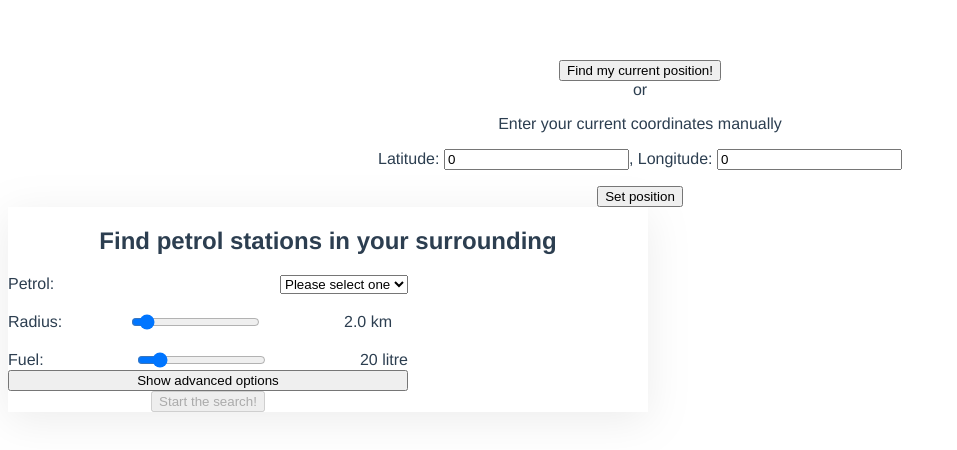
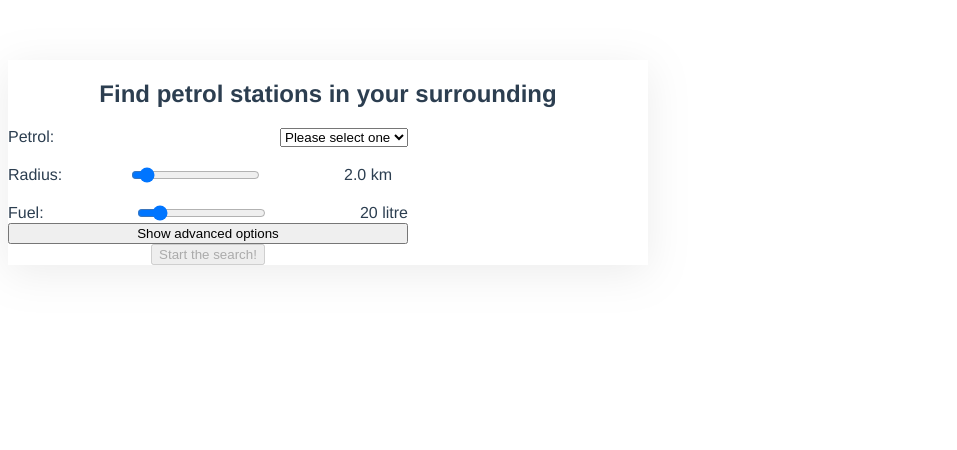
Before and after one commit to hugohabicht01/PetrolStationApp, a Vue app in the folder frontend_vue2/: page / in a window 1280 px wide. Shown: the top 450 px of the page, without its empty margins (0-957 px from the left). Built offline with nearby package versions, Linux system fonts and the light colour scheme.

Commit message:
Renamed settings form

```diff
--- a/frontend_vue2/src/App.vue
+++ b/frontend_vue2/src/App.vue
@@ -1,19 +1,19 @@
 <template>
   <div id="app">
-    <Position />
-    <Petrolstations />
+    <Position style="display: none" />
+    <SearchForm />
   </div>
 </template>
 
 <script>
 import Position from './components/Position.vue';
-import Petrolstations from './components/Petrolstations.vue';
+import SearchForm from './components/SearchForm.vue';
 
 export default {
   name: 'App',
   components: {
     Position,
-    Petrolstations,
+    SearchForm,
   },
 };
 </script>
```
Also changed, not shown: frontend_vue2/src/components/SearchForm.vue (renamed from frontend_vue2/src/components/Petrolstations.vue).
